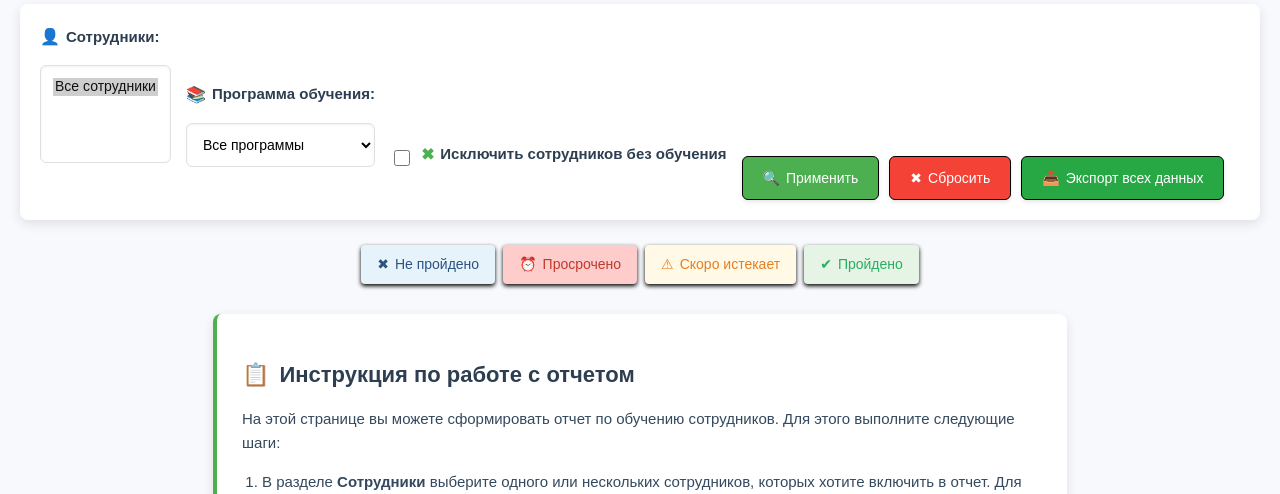
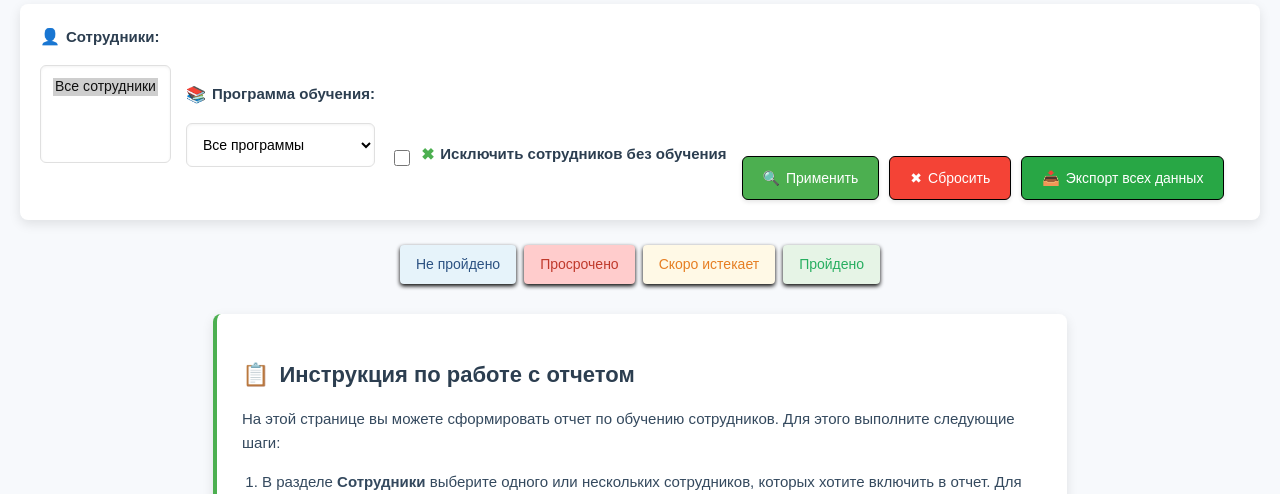
Before and after one commit to evlx87/training_tracker, a Django app: page /reports/ in a window 1280 px wide. Shown: the part 272-766 px from the top of the page. Run offline with Django 5.2, Linux system fonts and the light colour scheme; the visitor is signed in with stand-in values (Sample User, id 1); data that the repository does not hold is empty.

Commit message:
теперь в таблице отчета возле даты пройденного обучения отображается только иконка о подтверждении

```diff
--- a/reports/templates/reports/report_list.html
+++ b/reports/templates/reports/report_list.html
@@ -49,10 +49,10 @@
 </div>
 
 <div class="legend">
-    <span class="legend-item not-completed"><span class="icon">✖</span> Не пройдено</span>
-    <span class="legend-item overdue"><span class="icon">⏰</span> Просрочено</span>
-    <span class="legend-item warning"><span class="icon">⚠</span> Скоро истекает</span>
-    <span class="legend-item completed"><span class="icon">✔</span> Пройдено</span>
+    <span class="legend-item not-completed">Не пройдено</span>
+    <span class="legend-item overdue">Просрочено</span>
+    <span class="legend-item warning">Скоро истекает</span>
+    <span class="legend-item completed">Пройдено</span>
 </div>
 
 {% if selected_employees or selected_program %}
@@ -113,7 +113,6 @@
                     {% else %}
                         <span class="not-verified-icon" title="Не подтверждено">❌</span>
                     {% endif %}
-                    {{ training_status.class|get_status_icon }}
                     {% else %}
                     ✖
                     {% endif %}
@@ -130,7 +129,6 @@
                     {% else %}
                         <span class="not-verified-icon" title="Не подтверждено">❌</span>
                     {% endif %}
-                    {{ training_status.class|get_status_icon }}
                     {% else %}
                     ✖
                     {% endif %}
```
